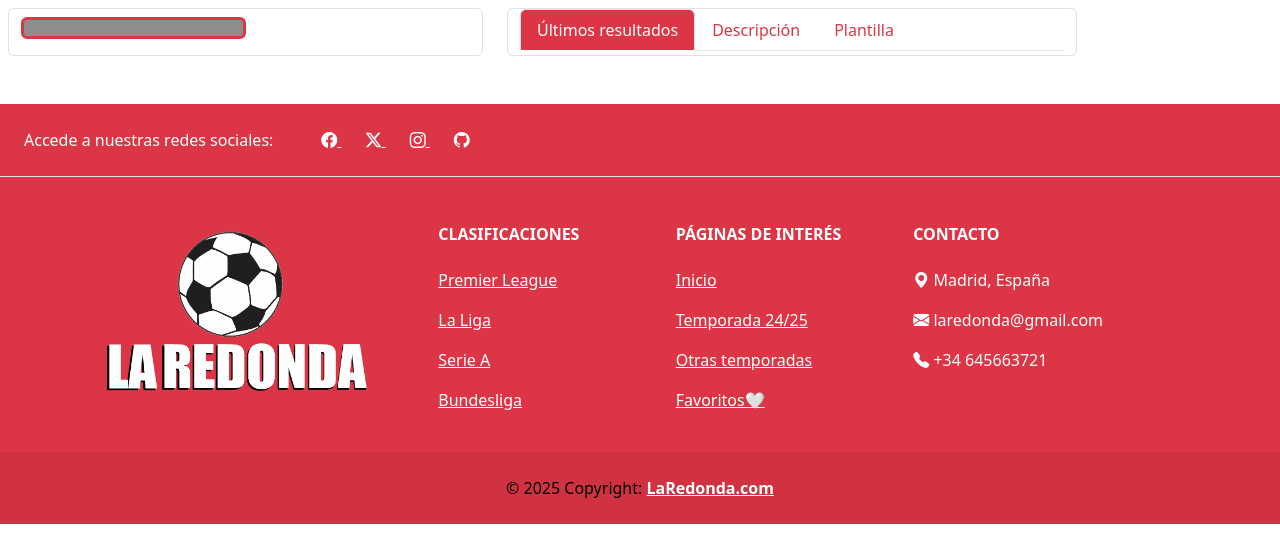
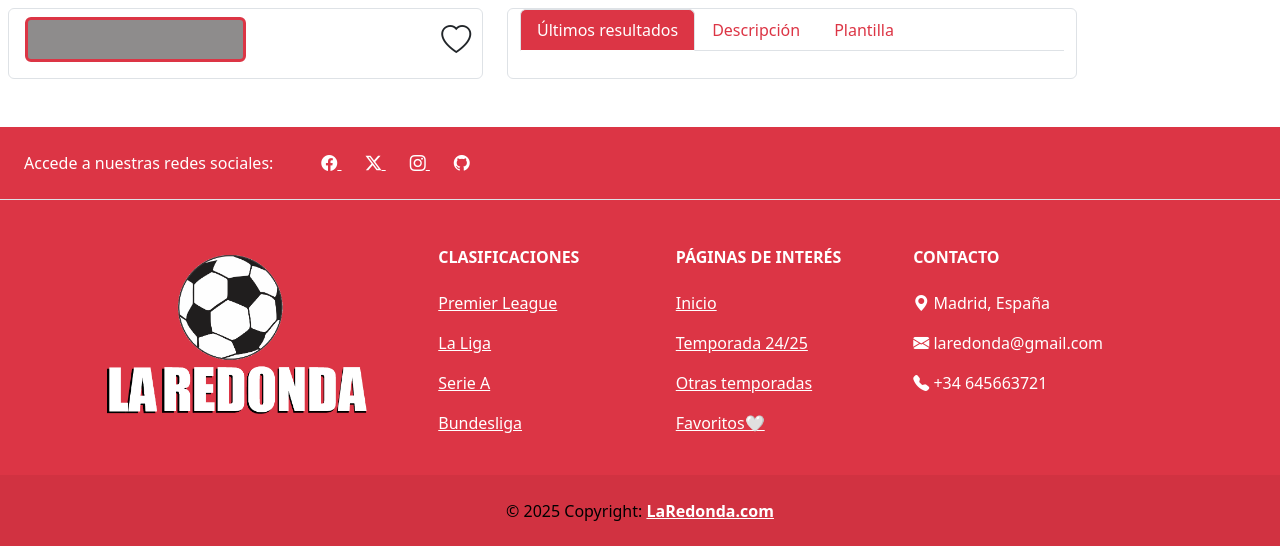
Before and after one commit to alexcl11/LaRedonda, a PHP site: page /LaRedonda/views/equipo.view.php in a window 1280 px wide. Shown: the part 83-629 px from the top of the page. Run offline with PHP 8.4, Linux system fonts and the light colour scheme; some libraries are stand-ins or nearby versions.

Commit message:
Añadido el botón de favoritos en la página equipos

```diff
--- a/LaRedonda/views/equipo.view.php
+++ b/LaRedonda/views/equipo.view.php
@@ -7,14 +7,21 @@ require_once 'partials/nav.php';
     <div class="container m-2">
         <div class="row ">
             <div id="seccionDatos" class="col-sm-5  border rounded py-2">
-                <div id="logoEquipo" class="col-6 p-2 rounded" style="background: #8e8c8c;border: solid #dc3545;"></div>
+                <div class="row justify-content-between mx-1">
+                    <div id="logoEquipo" class="col-6 p-2 rounded" style="background: #8e8c8c;border: solid #dc3545;">
+                    </div>
+                    <div class="col-1"><i id="favoritos" class="bi bi-heart text-dark" style="font-size: 30px;"></i></div>
+
+                </div>
+
                 <div id="nomEquipo" class="col-6 py-1 text-center"></div>
                 <div id="infoEquipo"></div>
             </div>
             <div class="col-sm-6 mx-sm-4 border rounded">
                 <ul class="nav nav-tabs">
                     <li class="nav-item">
-                        <a id="ultimosResultadosLink" class="nav-link text-danger active" href="#">Últimos resultados</a>
+                        <a id="ultimosResultadosLink" class="nav-link text-danger active" href="#">Últimos
+                            resultados</a>
                     </li>
                     <li class="nav-item">
                         <a id="descripcionLink" class="nav-link text-danger" href="#">Descripción</a>
--- a/LaRedonda/views/js/modules/datosEquipos.js
+++ b/LaRedonda/views/js/modules/datosEquipos.js
@@ -91,6 +91,9 @@ export async function datosEquipos(idEquipo){
         seccionDescripcion.classList.add('d-none');
         descripcionLink.classList.remove('active');
     })
+
+
+
 }
 
 async function obtenerPlantilla(){
```
